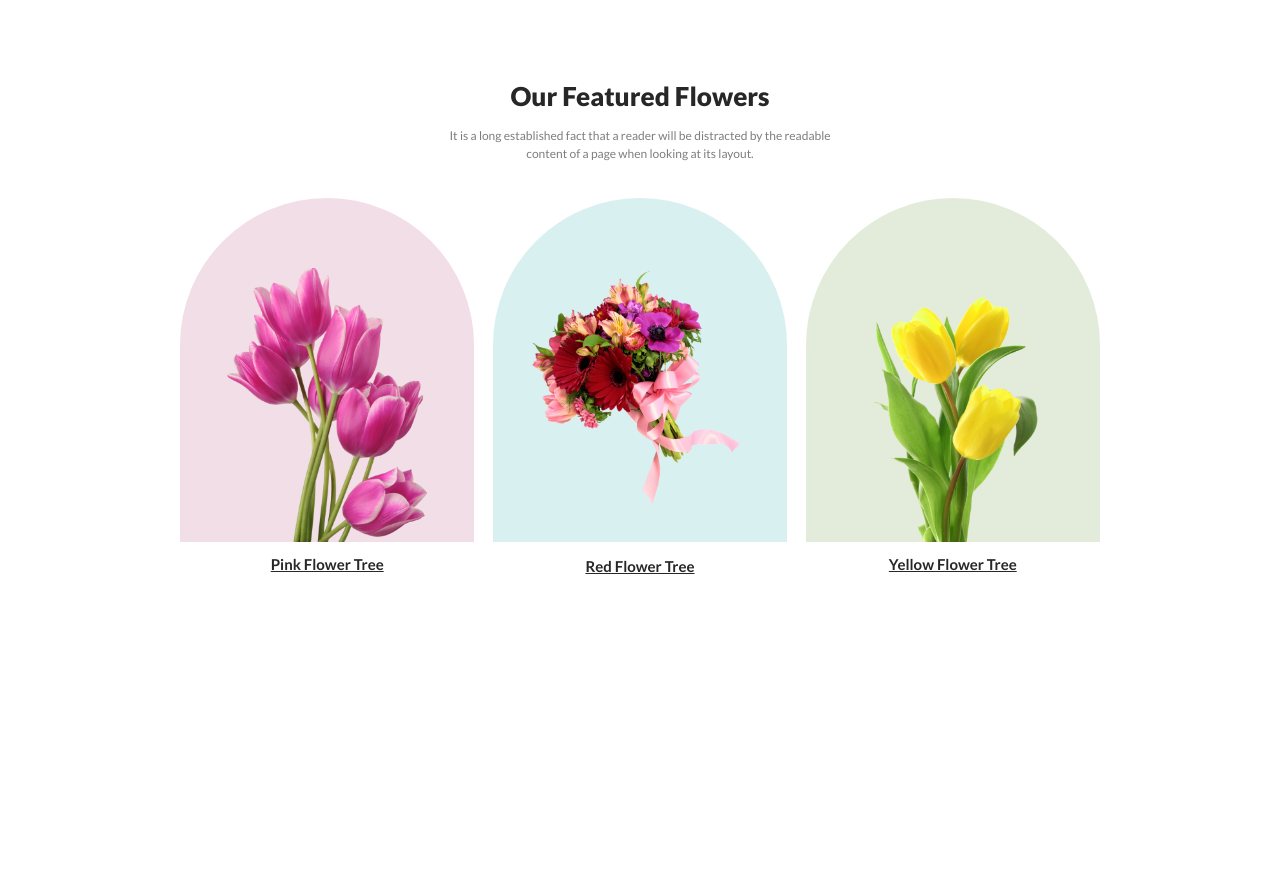
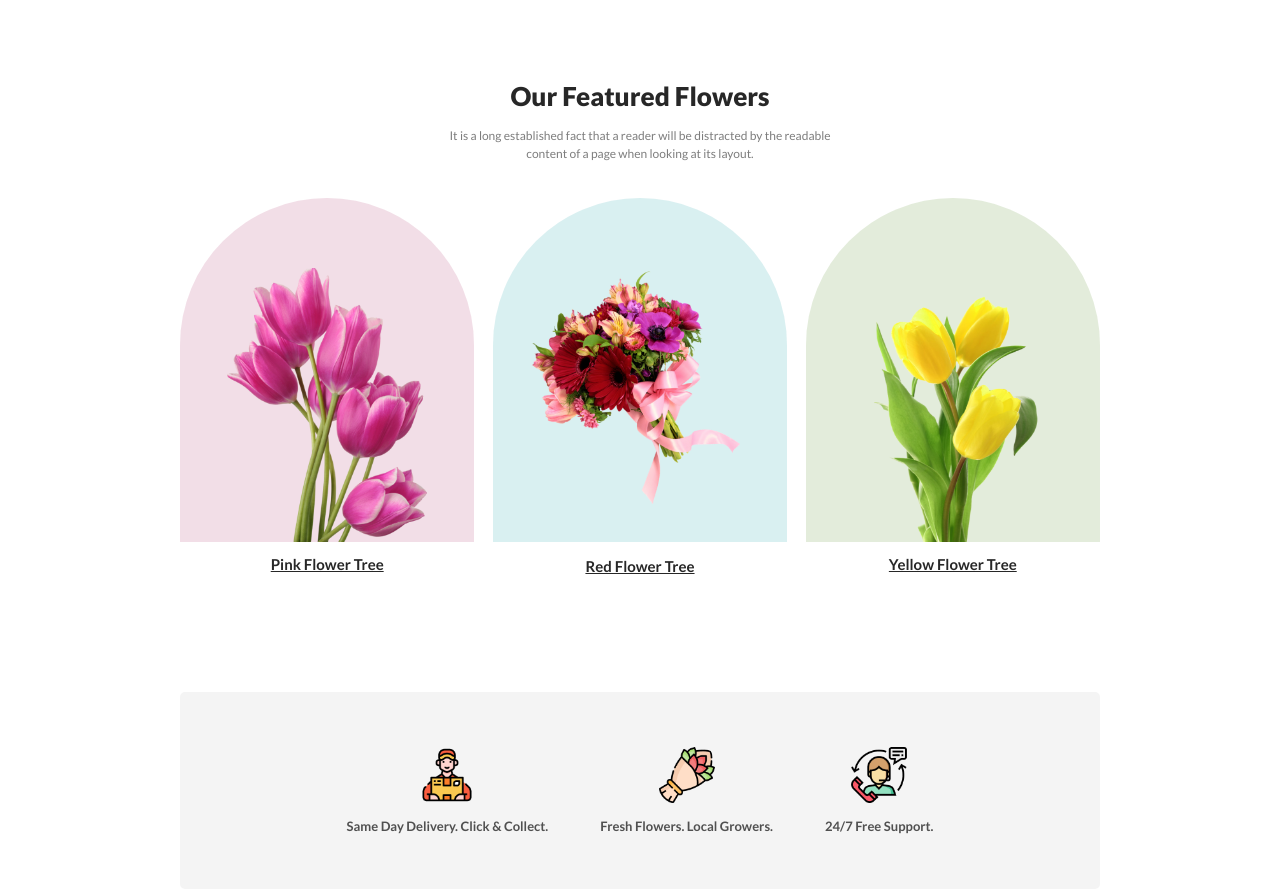
Before and after one commit to AAzizshishir/flower-shop, a plain HTML site: page index.html in a window 1280 px wide. Shown: the part 550-1439 px from the top of the page. Before the commit the page ends 1172 px from the top, so only its background shows below. Drawn offline with Linux system fonts and the light colour scheme.

Commit message:
added services section

```diff
--- a/index.html
+++ b/index.html
@@ -25,6 +25,7 @@
     </header>
     <!-- Header Area End -->
 
+  <main>
       <!-- Features of Flower -->
       <section class="feature">
         <div class="feature-content">
@@ -50,6 +51,26 @@
           </div>
         </div>
       </section>
-    <!-- Features of Flower End -->
+      <!-- Features of Flower Section End -->
+
+      <!-- Service Section -->
+       <section class="service">
+        <div class="service-content">
+          <div class="box">
+            <img src="./Flower-Asset/Group 57.png">
+            <p>Same Day Delivery. Click & Collect.</p>
+          </div>
+          <div class="box">
+            <img src="./Flower-Asset/Group 58.png">
+            <p>Fresh Flowers. Local Growers.</p>
+          </div>
+          <div class="box">
+            <img src="./Flower-Asset/Group 59.png">
+            <p>24/7 Free Support.</p>
+          </div>
+        </div>
+       </section>
+       <!-- Service Section End -->
+  </main>
   </body>
 </html>
--- a/style.css
+++ b/style.css
@@ -124,6 +124,34 @@ body {
 }
 /* Features of Flower Area Style End */
 
+/* Service Section Style */
+.service {
+  max-width: 920px;
+  margin: 0 auto;
+  margin-top: 150px;
+  border-radius: 5px;
+  background: rgba(39, 39, 39, 0.05);
+  padding: 55px 92px;
+}
+.service .service-content {
+  display: flex;
+  align-items: center;
+  justify-content: center;
+}
+.service .service-content img {
+  width: 56px;
+}
+.service .service-content .box {
+  text-align: center;
+  margin: 0 26px;
+}
+.service .service-content .box p {
+  color: rgba(39, 39, 39, 0.8);
+  font-size: 13px;
+  font-weight: 600;
+  margin-top: 12px;
+}
+/* Service Section Style End */
 /* Responsive */
 /* For Mobile */
 @media screen and (max-width: 576px) {
@@ -152,7 +180,8 @@ body {
   }
 
   /* Feature */
-  .feature .image-container {
+  .feature .image-container,
+  .service .service-content {
     flex-direction: column;
     gap: 15px;
   }
```
Lines whose indentation alone changed are shown as unchanged.
